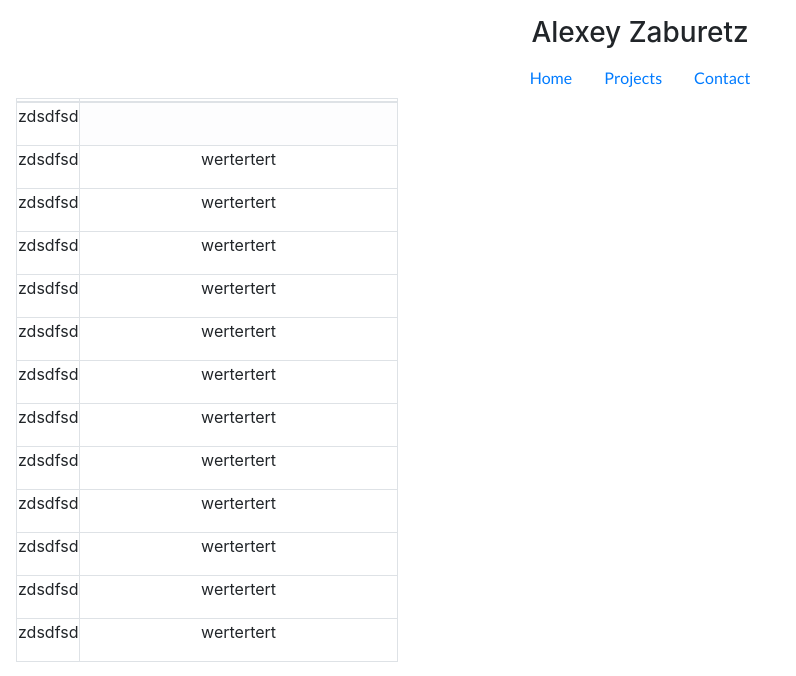
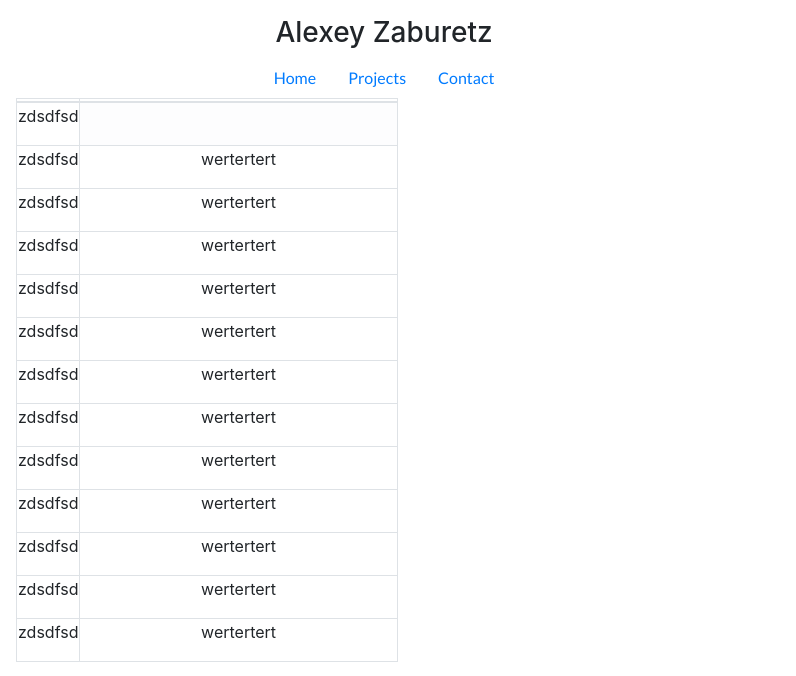
Before and after one commit to alzaburetz/alzaburetz.github.io, a plain HTML site: page index.html in a window 1280 px wide. Shown: the whole page, without its empty margins (0-796 px from the left). Drawn offline with nearby package versions, Linux system fonts and the light colour scheme.

Commit message:
style changed

```diff
--- a/css/main.css
+++ b/css/main.css
@@ -1,6 +1,9 @@
 body {
     margin: 0;
-    background-color: #333333;
+    width: 60%;
+    margin-left: auto;
+    margin-right: auto;
+    background-color: #333;
 }
 
 .main {
```
